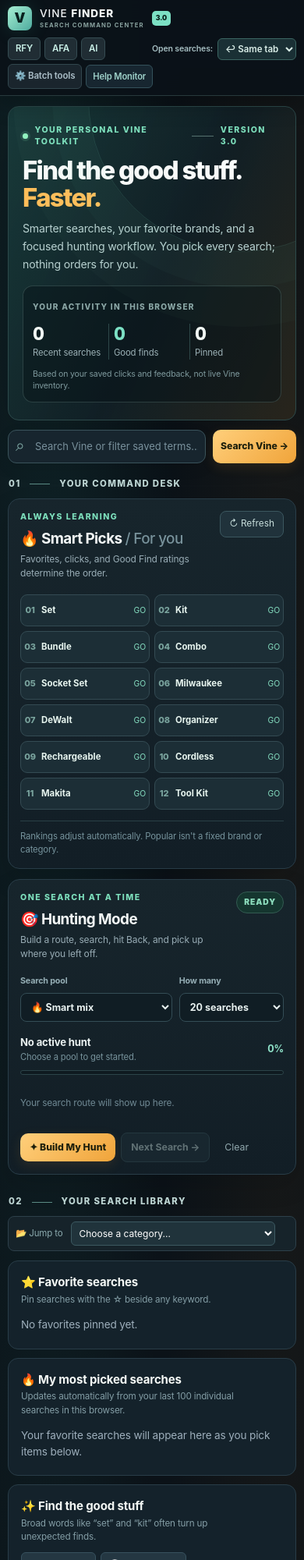
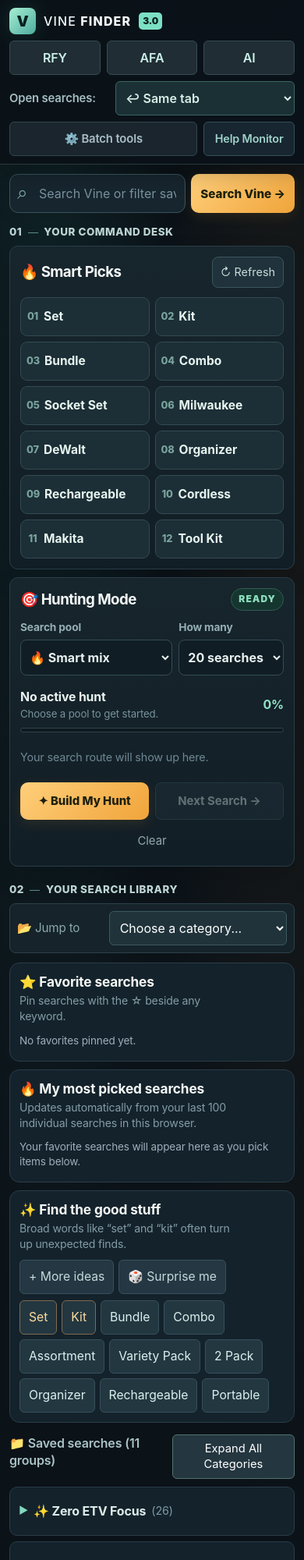
Before and after one commit to Metzger77/brads-vine-finder-3, a plain HTML site: page index.html in a window 390 px wide. Shown: the top 2000 px of the page at 78% size. Drawn offline with Linux system fonts and the light colour scheme.

Commit message:
Make Vine Finder 3.0 readable and compact on phones

```diff
--- a/index.html
+++ b/index.html
@@ -784,44 +784,107 @@
       .command-grid { grid-template-columns: 1fr; }
       .categories-grid { column-count: 2; }
     }
+    /* Mobile is a working search tool, not a miniature desktop dashboard. */
     @media(max-width:700px) {
-      .sticky-header { gap: 5px; padding: 8px 10px; min-height: 0; }
-      .brand-mark { width: 100%; margin: 0 0 4px; }
-      .brand-icon { width: 31px; height: 31px; font-size: 1.1rem; border-radius: 8px; }
-      .brand-words { font-size: .85rem; }
-      .brand-words small { font-size: .48rem; }
-      .brand-version { font-size: .54rem; }
-      .sticky-header a.queue-link { font-size: .72rem; padding: 5px 9px; }
-      .open-mode-control { margin-left: auto; font-size: .66rem; }
-      .sticky-header #openModeSelect { padding: 5px; font-size: .72rem; }
-      .bulk-launcher summary { padding: 6px 8px; font-size: .72rem; }
-      .bulk-controls { top: 96px; }
-      .main-container { padding: 13px 10px 60px; }
-      .hero-panel { grid-template-columns: 1fr; gap: 16px; padding: 22px 18px; border-radius: 14px; }
-      .hero-panel h1 { font-size: 2.05rem; }
-      .hero-side { padding: 12px; }
-      .stat-cell strong { font-size: 1.45rem; }
-      .search-container { margin: 12px 0 18px; }
-      .search-container button { padding: 9px 10px; font-size: .76rem; }
-      #searchBox { padding: 11px 9px 11px 34px; font-size: .81rem; }
-      .search-prefix { left: 10px; font-size: 1.3rem; }
+      html { font-size: 16px; }
+      body { font-size: 16px; line-height: 1.4; }
+      .sticky-header {
+        position: relative; display: grid; grid-template-columns: repeat(3,minmax(0,1fr));
+        align-items: stretch; gap: 8px; padding: 10px 12px; min-height: 0;
+      }
+      .brand-mark { grid-column: 1 / -1; margin: 0; width: 100%; }
+      .brand-icon { width: 34px; height: 34px; font-size: 1.2rem; border-radius: 8px; }
+      .brand-words { font-size: 1rem; }
+      .brand-words small { display: none; }
+      .brand-version { font-size: .75rem; }
+      .sticky-header a.queue-link { padding: 10px 8px; min-height: 44px; font-size: 1rem; }
+      .open-mode-control {
+        grid-column: 1 / -1; margin: 0; display: flex; justify-content: space-between;
+        font-size: .93rem; min-height: 44px; gap: 10px;
+      }
+      .open-mode-control label { white-space: nowrap; }
+      .sticky-header #openModeSelect { flex: 1; max-width: 230px; min-height: 44px; padding: 8px; font-size: 1rem; }
+      .bulk-launcher { grid-column: 1 / 3; }
+      .bulk-launcher summary { display: grid; place-items: center; min-height: 44px; padding: 8px; font-size: .93rem; }
+      .sticky-header a.header-help { grid-column: 3; min-height: 44px; padding: 8px; font-size: .9rem; }
+      .bulk-controls { top: 15px; width: calc(100vw - 20px); max-height: 85vh; overflow-y: auto; }
+      .bulk-controls button,.bulk-controls select { min-height: 44px; font-size: .95rem; }
+      #progressBadge { grid-column: 1 / -1; font-size: .92rem; }
+
+      .main-container { padding: 10px 12px 48px; }
+      .hero-panel { display: none; } /* Decorative introduction and duplicate stats */
+      .search-container { margin: 2px 0 15px; gap: 7px; }
+      #searchBox { min-width: 0; min-height: 50px; padding: 12px 11px 12px 37px; font-size: 16px; }
+      .search-prefix { left: 10px; font-size: 1.5rem; }
+      .search-container button { min-height: 50px; font-size: .95rem; padding: 9px 12px; white-space: nowrap; }
+      .section-intro { margin: 13px 0 8px; }
+      .section-intro > span:first-child { font-size: .84rem; letter-spacing: .04em; }
       .section-side-note { display: none; }
-      .smart-card,.hunt-card,.toolbox-card { padding: 15px; }
-      .smart-terms { gap: 6px; }
-      .smart-pick { min-height: 41px; gap: 4px; padding: 4px; }
-      .smart-pick .term-chip { font-size: .71rem; }
-      .smart-pick-rank { min-width: 15px; }
-      .smart-pick .smart-score { min-width: 16px; }
-      .hunt-queue { max-height: 170px; }
-      .insights-grid,.tools-grid { grid-template-columns: 1fr; }
+      .section-line { width: 13px; margin: 0 4px; }
+      .section-intro-library { margin-top: 20px; }
+      .command-grid,.insights-grid,.tools-grid { grid-template-columns: 1fr; gap: 10px; }
+      .smart-card,.hunt-card,.toolbox-card { padding: 13px; border-radius: 11px; }
+      .panel-heading { align-items: center; margin-bottom: 12px; gap: 7px; }
+      .panel-kicker,.panel-heading p,.smart-explainer { display: none; }
+      .panel-heading h2,.toolbox-card h2 { font-size: 1.17rem; margin: 0; }
+      .heading-soft { display: none; }
+      .mini-control { min-height: 40px; font-size: .9rem; padding: 7px 10px; }
+      .smart-terms { grid-template-columns: repeat(2,minmax(0,1fr)); gap: 7px; }
+      .smart-pick { min-height: 48px; gap: 5px; padding: 4px 7px; }
+      .smart-pick .term-chip { min-width: 0; min-height: 40px; font-size: .97rem; padding: 5px 1px; }
+      .smart-pick-rank { min-width: 16px; font-size: .8rem; }
+      .smart-pick .smart-score { display: none; }
+      .hunt-status { font-size: .75rem; }
+      .hunt-controls { gap: 8px; }
+      .hunt-controls label { font-size: .86rem; }
+      .hunt-controls select { min-height: 46px; padding: 9px 7px; font-size: 1rem; }
+      .hunt-progress-line strong,#huntPercent { font-size: .99rem; }
+      .hunt-progress-line span { font-size: .83rem; }
+      .hunt-queue { max-height: 155px; }
+      .hunt-queue button { min-height: 42px; padding: 9px 10px; font-size: .93rem; }
+      .hunt-blank { font-size: .9rem; padding: 10px 0; }
+      .hunt-actions { display: grid; grid-template-columns: 1fr 1fr; gap: 8px; }
+      .hunt-actions button { min-height: 48px; padding: 8px 9px; font-size: .93rem; }
+      .hunt-actions .text-action { grid-column: 1 / -1; min-height: 38px; padding: 5px; }
+
+      .category-jump { width: 100%; padding: 9px; justify-content: space-between; }
+      .category-jump label { font-size: .95rem; white-space: nowrap; }
+      .category-jump select { width: 66%; min-height: 44px; padding: 9px; font-size: 1rem; }
+      .quick-discover { padding: 12px; }
+      .discover-heading { margin-bottom: 8px; }
+      .discover-heading h2 { font-size: 1.08rem; }
+      .discover-heading p,.toolbox-card p { font-size: .88rem; line-height: 1.4; }
+      .discover-heading .discover-actions { flex-wrap: wrap; }
+      .term-chip,.small-action { min-height: 44px; font-size: .98rem; padding: 9px 11px; }
+      .recent-label,.broad-note,.filter-status { font-size: .88rem; }
+      .recent-searches .term-chip { min-height: 42px; font-size: .95rem; }
+      .controls-bar { align-items: flex-start; gap: 6px; }
+      .saved-heading { font-size: 1rem; }
+      #toggleAllBtn { min-height: 44px; font-size: .92rem; padding: 7px 10px; }
       .categories-grid { column-count: 1; }
-      .category-jump { width: 100%; }
-      .category-jump select { width: 75%; }
-      .category .link-item { font-size: .74rem; }
-      .vault-form-row { grid-template-columns: 96px 1fr; }
-      .vault-form-row button { grid-column: 1 / -1; }
-      .feedback-bar { bottom: 5px; padding: 8px; }
-      .sticky-header a.header-help { padding: 6px 8px; font-size: .7rem; }
+      .category,.category.expanded { padding: 8px 11px; margin-bottom: 7px; }
+      .category-header { min-height: 45px; }
+      .category-header h3 { font-size: 1rem; line-height: 1.3; }
+      .cat-count { font-size: .9rem; }
+      .category .link-item { display: flex; align-items: center; min-height: 44px; font-size: 1rem; padding: 9px 11px; }
+      .pin-toggle { min-width: 40px; font-size: 1.25rem; padding: 6px; }
+      .cat-launch-btn { min-height: 44px; font-size: .94rem; padding: 9px; }
+      .broad-group h3 { font-size: 1.06rem; }
+      .vault-form input { min-height: 46px; font-size: 16px; padding: 10px 11px; }
+      .vault-form-row { grid-template-columns: 100px minmax(0,1fr); }
+      .vault-form-row button { grid-column: 1 / -1; min-height: 46px; }
+      .vault-item strong { font-size: .98rem; }
+      .vault-item p,.vault-item .vault-etv { font-size: .86rem; }
+      .vault-item-actions a,.vault-item-actions button { min-height: 42px; font-size: .88rem; }
+      .backup-actions { margin: 12px 0; }
+      .backup-actions button { min-height: 46px; font-size: .94rem; }
+      .backup-foot { font-size: .85rem!important; }
+      .deal-sites-container { padding: 13px; }
+      .deal-site-links { gap: 7px; }
+      .deal-site-links a { min-height: 44px; font-size: .95rem; display: inline-flex; align-items: center; }
+      .feedback-bar { bottom: 5px; padding: 9px; }
+      .feedback-bar .feedback-label { font-size: .94rem; }
+      .feedback-actions button { min-height: 44px; font-size: .93rem; padding: 9px; }
     }
     @media(prefers-reduced-motion:reduce) { *,*::before,*::after { scroll-behavior: auto!important; animation-duration: .001ms!important; transition-duration: .001ms!important; } }
   </style>
@@ -2105,18 +2168,20 @@
     ];
 
     // Render Categories & Actions
+    const startCategoriesExpanded = !window.matchMedia('(max-width:700px)').matches;
+    if (!startCategoriesExpanded) toggleAllButton.textContent = 'Expand All Categories';
     Object.entries(categories).forEach(([title, items], index) => {
       const catDiv = document.createElement('div');
-      catDiv.className = 'category expanded';
+      catDiv.className = startCategoriesExpanded ? 'category expanded' : 'category';
       catDiv.id = `category-${index}`;
       catDiv.dataset.title = title.toLowerCase();
-      catDiv.dataset.userExpanded = 'true';
+      catDiv.dataset.userExpanded = String(startCategoriesExpanded);
 
       const headerDiv = document.createElement('div');
       headerDiv.className = 'category-header';
       headerDiv.setAttribute('role', 'button');
       headerDiv.setAttribute('tabindex', '0');
-      headerDiv.setAttribute('aria-expanded', 'true');
+      headerDiv.setAttribute('aria-expanded', String(startCategoriesExpanded));
       headerDiv.setAttribute('aria-label', `Toggle ${title} searches`);
 
       const h3 = document.createElement('h3');
```
